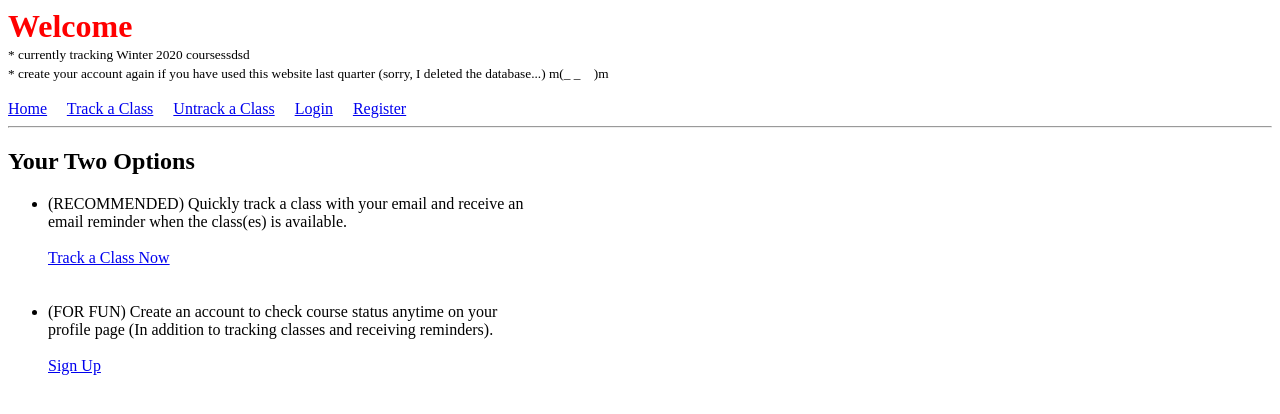
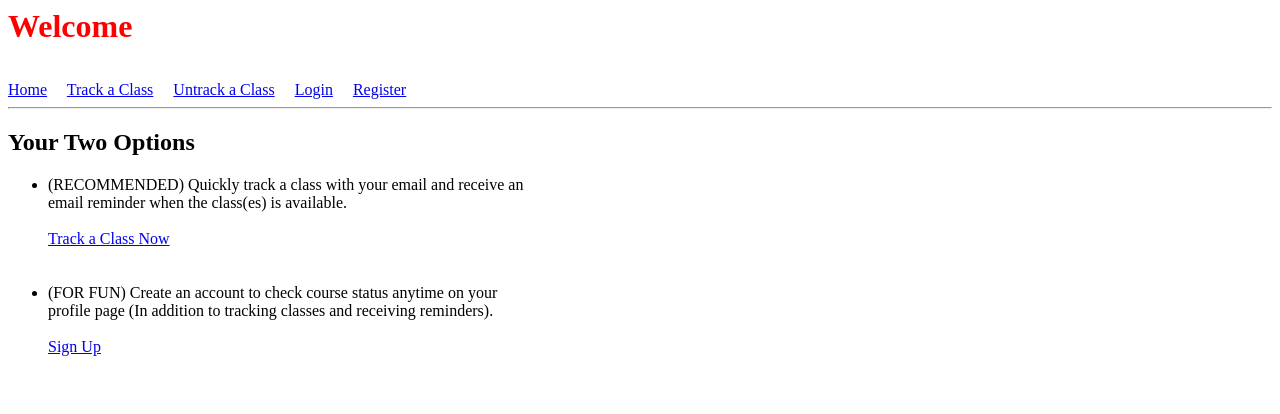
Before and after one commit to rayguo233/course-monitor, a Django app: template templates/home.html in a window 1280 px wide. Shown: the top 414 px of the page. Run offline with Django 3.2, Linux system fonts and the light colour scheme; the template is opened without the code that fills it, so the values that code supplies are empty.

Commit message:
remove messages on page top

```diff
--- a/templates/base.html
+++ b/templates/base.html
@@ -12,9 +12,7 @@
 	<h1>Welcome</h1>
 	<div>
 		<small>
-			* currently tracking Winter 2020 coursessdsd<br>
-			* create your account again if you have used this website last quarter
-			(sorry, I deleted the database...) m(_ _　)m
+			<br>
 		</small>
 	</div>
 	<br>
```
